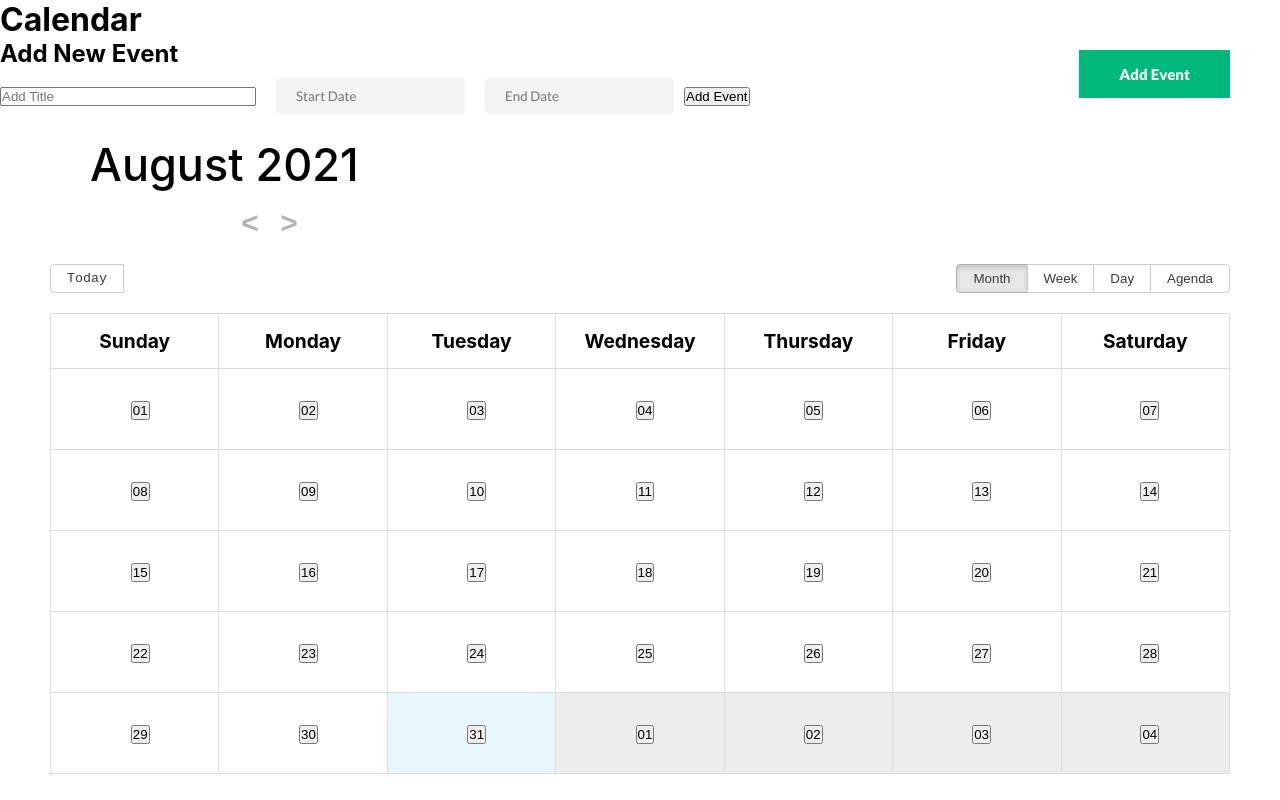
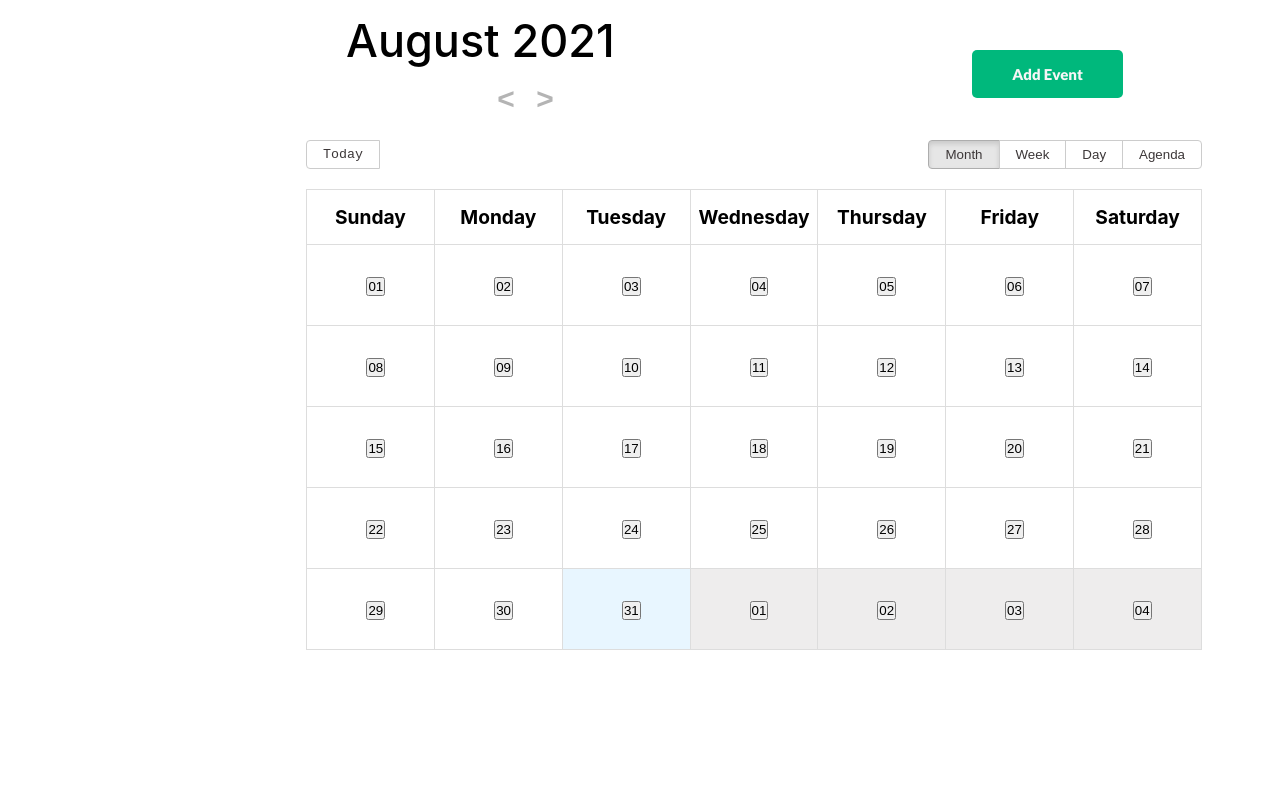
Before and after one commit to zurichat/zc_plugin_company_holiday_calendar, a React (Create React App) app in the folder calendar_frontend/: page / in a window 1280 px wide. Built offline with nearby package versions, Linux system fonts and the light colour scheme.

Commit message:
Add files via upload

```diff
--- a/calendar_frontend/src/App.js
+++ b/calendar_frontend/src/App.js
@@ -6,12 +6,11 @@ import format from "date-fns/format";
 import getDay from "date-fns/getDay";
 import parse from "date-fns/parse";
 import startOfWeek from "date-fns/startOfWeek";
-import React, { useState } from "react";
+import React from "react";
 import { Calendar, dateFnsLocalizer } from "react-big-calendar";
 import "./css/react-big-calendar.css";
 import "./index.css";
 import Event from './conponents/Event'
-import DateInput from './conponents/DateInput';
 
 
 
@@ -46,34 +45,12 @@ const events = [
 ];
 
 function App() {
-    const [newEvent, setNewEvent] = useState({ title: "", start: "", end: "" });
-    const [allEvents, setAllEvents] = useState(events);
 
-    function handleAddEvent() {
-        setAllEvents([...allEvents, newEvent]);
-    }
 
     return (
         <div className="App">
               <Event />
-            <h1>Calendar</h1>
-            <h2>Add New Event</h2>
-            <div>
-                <input type="text" placeholder="Add Title" style={{ width: "20%", marginRight: "10px" }} value={newEvent.title} onChange={(e) => setNewEvent({ ...newEvent, title: e.target.value })} />
-                <DateInput
-                    placeholder="Start Date"
-                    selected={newEvent.start}
-                    onChange={(start) => setNewEvent({ ...newEvent, start })}
-                />
-                <DateInput
-                    placeholder="End Date"
-                    selected={newEvent.end}
-                    onChange={(end) => setNewEvent({ ...newEvent, end })}
-                />
-                <button stlye={{ marginTop: "10px" }} onClick={handleAddEvent}>
-                    Add Event
-                </button>
-            </div>
+
             <Calendar className="calendar" localizer={localizer} events={events} startAccessor="start" endAccessor="end" style={{ height: 500, margin: "50px" }} />
 
         </div>
--- a/calendar_frontend/src/conponents/Event.js
+++ b/calendar_frontend/src/conponents/Event.js
@@ -1,6 +1,7 @@
 import React, { useState } from 'react'
 import './event.css'
 import { FaTimesCircle } from 'react-icons/fa'
+import DateInput from "./DateInput"
 
 const Event = () => {
   const [isEventOpen, setIsEventOpen] = useState(false)
@@ -19,6 +20,19 @@ const Event = () => {
               onClick={() => setIsEventOpen(false)}
             />
           </header>
+          <h2>Add New Event</h2>
+            <div>
+                <input type="text" placeholder="Add Title"  />
+                <DateInput
+                    placeholder="Start Date"
+                />
+                <DateInput
+                    placeholder="End Date"
+                />
+                <button stlye={{ marginTop: "10px" }}>
+                    Add Event
+                </button>
+            </div>
         </div>
       )}
     </div>
--- a/calendar_frontend/src/conponents/event.css
+++ b/calendar_frontend/src/conponents/event.css
@@ -3,7 +3,7 @@
 #add-event {
   position: fixed;
   top: 50px;
-  right: 50px;
+  right: 157px;
   color: #f6f6f6;
   background-color: #00b87c;
   border: none;
@@ -13,16 +13,18 @@
   font-weight: 900;
   font-family: Lato;
   z-index: 4;
+  border-radius: 5px;
 }
 
 .event-form {
   position: fixed;
-  right: 0;
-  top: 0;
-  width: 425px;
-  height: 100%;
+    right: 23px;
+    top: 12px;
+    height: 78%;
+    width: 516px;
   background-color: #fff;
   z-index: 5;
+  border-radius: 3px;
 }
 @media only screen and (max-width: 425px){
  .event-form{
@@ -40,7 +42,7 @@
   background-color: #00b87c;
   width: 100%;
   display: flex;
-  padding: 15px;
+  padding: 23px;
   justify-content: space-between;
 }
 .overlay {
--- a/calendar_frontend/src/index.css
+++ b/calendar_frontend/src/index.css
@@ -12,5 +12,8 @@ code {
     monospace;
 }
 .calendar{
-
+  width: 70%;
+  position: relative;
+  top: 50%;
+  left: 20%;
 }
```
